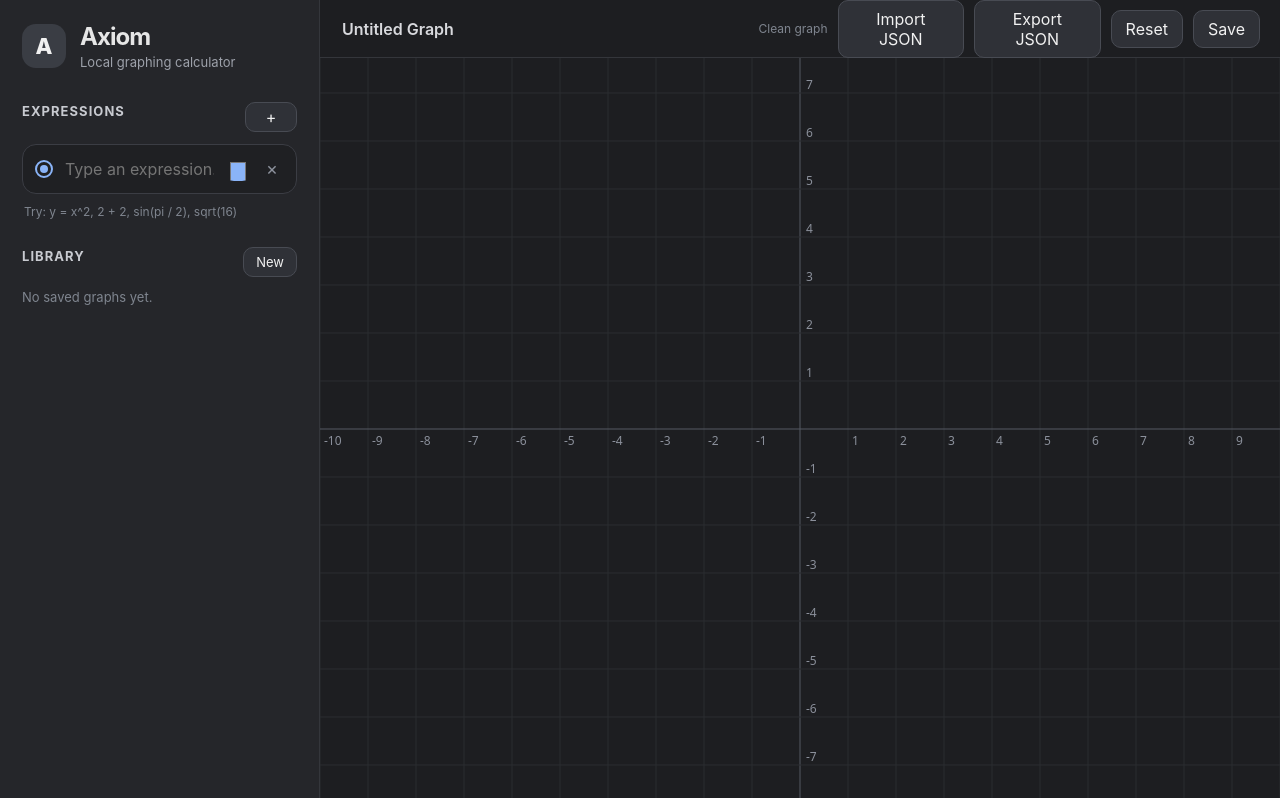
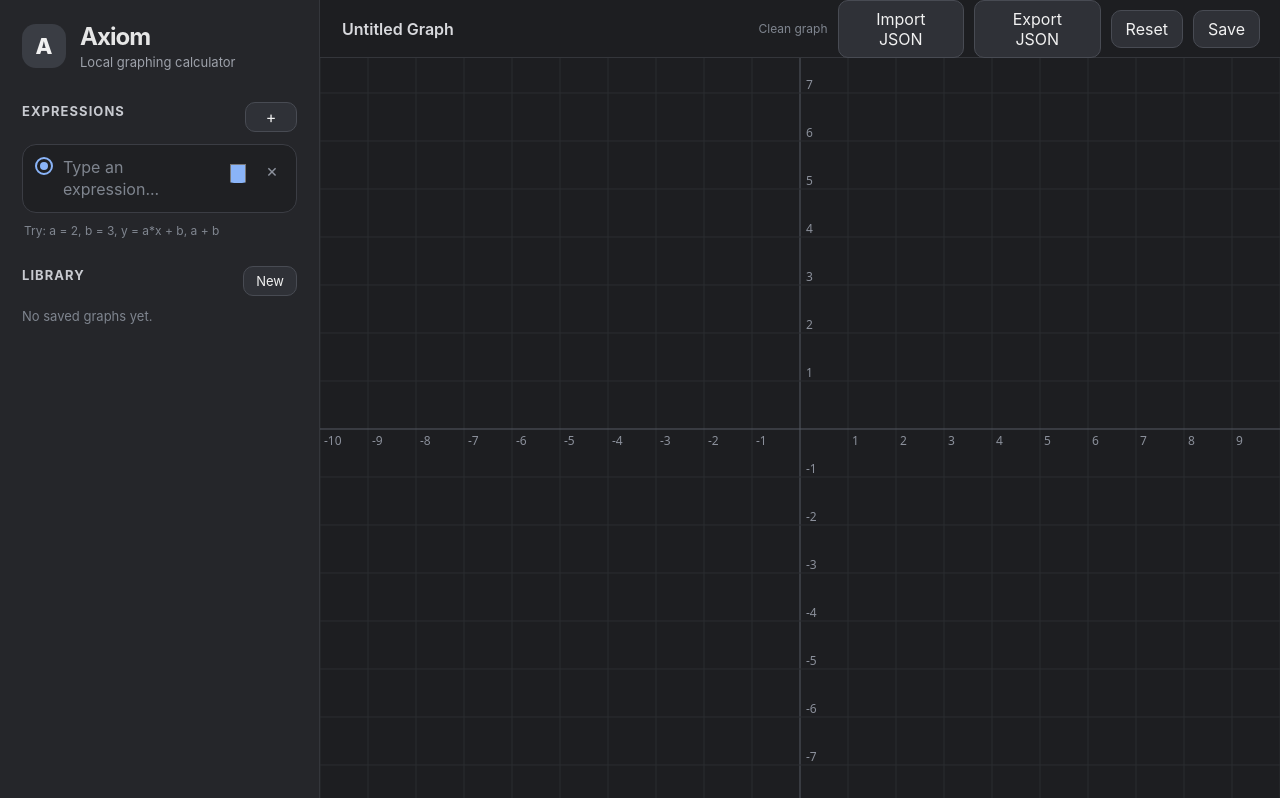
Before and after one commit to Voryalis/axiom, a React (Vite) app: page / in a window 1280 px wide. Built offline with nearby package versions, Linux system fonts and the light colour scheme.

Commit message:
Improve expression validation and multiline editing

```diff
--- a/src/App.css
+++ b/src/App.css
@@ -374,3 +374,46 @@ input {
   color: #9da1aa;
   font-size: 12px;
 }
+
+.expression-card {
+  align-items: flex-start;
+}
+
+.expression-input-stack {
+  display: grid;
+  min-width: 0;
+  flex: 1;
+  gap: 4px;
+}
+
+.expression-textarea {
+  width: 100%;
+  min-height: 24px;
+  border: 0;
+  outline: 0;
+  resize: none;
+  overflow: hidden;
+  background: transparent;
+  color: #f1f1f1;
+  font: inherit;
+  line-height: 1.35;
+  padding: 0;
+  margin: 0;
+  white-space: pre-wrap;
+  overflow-wrap: anywhere;
+}
+
+.expression-textarea::placeholder {
+  color: #7f858f;
+}
+
+.expression-result {
+  color: #9da1aa;
+  font-size: 12px;
+  line-height: 1.25;
+}
+
+.color-picker-label,
+.remove-button {
+  margin-top: 2px;
+}
--- a/src/App.tsx
+++ b/src/App.tsx
@@ -140,15 +140,6 @@ function saveGraphLibrary(graphs: SavedGraph[]) {
   localStorage.setItem(GRAPH_LIBRARY_KEY, JSON.stringify(graphs, null, 2));
 }
 
-function isGraphLikeExpression(raw: string) {
-  const trimmed = raw.trim().toLowerCase();
-
-  if (!trimmed) return false;
-  if (trimmed.startsWith("y=") || trimmed.startsWith("y =")) return true;
-
-  return /\bx\b/.test(trimmed);
-}
-
 function normalizeMathExpression(raw: string) {
   const trimmed = raw.trim();
 
@@ -163,16 +154,42 @@ function normalizeMathExpression(raw: string) {
   return trimmed;
 }
 
-function evaluateMathExpression(raw: string) {
-  const expression = normalizeMathExpression(raw);
+function parseVariableAssignment(rawExpression: string) {
+  const match = rawExpression.trim().match(/^([a-zA-Z]\w*)\s*=\s*(.+)$/);
 
-  if (!expression || isGraphLikeExpression(raw)) {
-    return "";
+  if (!match) return null;
+
+  const [, name, expression] = match;
+
+  if (!name || !expression) return null;
+  if (name === "x" || name === "y") return null;
+
+  return { name, expression };
 }
 
+function buildEvaluationScope(expressions: GraphExpression[]) {
+  const scope: Record<string, number> = {};
+
+  for (const item of expressions) {
+    const assignment = parseVariableAssignment(item.raw);
+
+    if (!assignment) continue;
+
     try {
-    const value = math.evaluate(expression);
+      const value = math.evaluate(assignment.expression, scope);
 
+      if (typeof value === "number" && Number.isFinite(value)) {
+        scope[assignment.name] = value;
+      }
+    } catch {
+      continue;
+    }
+  }
+
+  return scope;
+}
+
+function formatEvaluatedValue(value: unknown) {
   if (typeof value === "number") {
     if (!Number.isFinite(value)) return "undefined";
     return `= ${Number(value.toPrecision(12)).toString()}`;
@@ -183,6 +200,30 @@ function evaluateMathExpression(raw: string) {
   }
 
   return "";
+}
+
+function evaluateMathExpression(raw: string, expressions: GraphExpression[]) {
+  const expression = normalizeMathExpression(raw);
+  const assignment = parseVariableAssignment(raw);
+  const scope = buildEvaluationScope(expressions);
+
+  if (!expression) return "";
+
+  try {
+    if (assignment) {
+      const value = math.evaluate(assignment.expression, scope);
+      return formatEvaluatedValue(value);
+    }
+
+    const compiled = math.compile(expression);
+    const usesX = /\bx\b/.test(expression);
+
+    if (usesX) {
+      return "";
+    }
+
+    const value = compiled.evaluate(scope);
+    return formatEvaluatedValue(value);
   } catch {
     return "invalid";
   }
@@ -190,20 +231,38 @@ function evaluateMathExpression(raw: string) {
 
 function App() {
   const fileInputRef = useRef<HTMLInputElement | null>(null);
-  const expressionInputRefs = useRef<Record<string, HTMLInputElement | null>>({});
+  const expressionInputRefs = useRef<Record<string, HTMLTextAreaElement | null>>(
+    {},
+  );
 
   const startingExpressions = useMemo(() => createDefaultExpressions(), []);
 
   const [activeGraphId, setActiveGraphId] = useState<string>(crypto.randomUUID());
   const [title, setTitle] = useState("Untitled Graph");
-  const [expressions, setExpressions] = useState<GraphExpression[]>(startingExpressions);
+  const [expressions, setExpressions] = useState<GraphExpression[]>(
+    startingExpressions,
+  );
   const [nextColorIndex, setNextColorIndex] = useState(startingExpressions.length);
   const [library, setLibrary] = useState<SavedGraph[]>(() => loadGraphLibrary());
   const [saveStatus, setSaveStatus] = useState("Clean graph");
 
+  function resizeExpressionInput(element: HTMLTextAreaElement | null) {
+    if (!element) return;
+
+    element.style.height = "0px";
+    element.style.height = `${element.scrollHeight}px`;
+  }
+
   function focusExpression(id: string) {
     requestAnimationFrame(() => {
-      expressionInputRefs.current[id]?.focus();
+      const element = expressionInputRefs.current[id];
+      if (!element) return;
+
+      resizeExpressionInput(element);
+      element.focus();
+
+      const length = element.value.length;
+      element.setSelectionRange(length, length);
     });
   }
 
@@ -250,7 +309,9 @@ function App() {
   }
 
   function removeExpression(id: string) {
-    setExpressions((current) => current.filter((expression) => expression.id !== id));
+    setExpressions((current) =>
+      current.filter((expression) => expression.id !== id),
+    );
     markUnsaved();
   }
 
@@ -274,7 +335,9 @@ function App() {
       return next;
     });
 
-    setSaveStatus(`Saved to library ${new Date(graph.updatedAt).toLocaleTimeString()}`);
+    setSaveStatus(
+      `Saved to library ${new Date(graph.updatedAt).toLocaleTimeString()}`,
+    );
   }
 
   function loadGraph(graph: SavedGraph) {
@@ -409,6 +472,12 @@ function App() {
     };
   }, [activeGraphId, title, expressions, nextColorIndex]);
 
+  useEffect(() => {
+    for (const expression of expressions) {
+      resizeExpressionInput(expressionInputRefs.current[expression.id] ?? null);
+    }
+  }, [expressions]);
+
   return (
     <main className="app">
       <aside className="sidebar">
@@ -433,7 +502,7 @@ function App() {
           ) : (
             <div className="expression-list">
               {expressions.map((expression) => {
-                const result = evaluateMathExpression(expression.raw);
+                const result = evaluateMathExpression(expression.raw, expressions);
 
                 return (
                   <div
@@ -445,7 +514,9 @@ function App() {
                     <button
                       className="visibility-button"
                       onClick={() => toggleExpression(expression.id)}
-                      title={expression.visible ? "Hide expression" : "Show expression"}
+                      title={
+                        expression.visible ? "Hide expression" : "Show expression"
+                      }
                       style={{ borderColor: expression.color }}
                     >
                       <span
@@ -459,19 +530,29 @@ function App() {
                     </button>
 
                     <div className="expression-input-stack">
-                      <input
+                      <textarea
                         ref={(element) => {
                           expressionInputRefs.current[expression.id] = element;
+                          resizeExpressionInput(element);
                         }}
+                        className="expression-textarea"
+                        rows={1}
                         value={expression.raw}
                         onChange={(event) =>
                           updateExpression(expression.id, event.target.value)
+                        }
+                        onInput={(event) =>
+                          resizeExpressionInput(
+                            event.currentTarget as HTMLTextAreaElement,
+                          )
                         }
                         placeholder="Type an expression..."
                         spellCheck={false}
                       />
 
-                      {result ? <span className="expression-result">{result}</span> : null}
+                      {result ? (
+                        <span className="expression-result">{result}</span>
+                      ) : null}
                     </div>
 
                     <label className="color-picker-label" title="Change line color">
@@ -499,7 +580,7 @@ function App() {
           )}
 
           <p className="hint">
-            Try: y = x^2, 2 + 2, sin(pi / 2), sqrt(16)
+            Try: a = 2, b = 3, y = a*x + b, a + b
           </p>
         </section>
 
--- a/src/components/GraphCanvas.tsx
+++ b/src/components/GraphCanvas.tsx
@@ -230,9 +230,11 @@ function draw(
   drawGrid(ctx, width, height, viewport);
   drawLabels(ctx, width, height, viewport);
 
+  const scope = buildEvaluationScope(expressions);
+
   for (const expression of expressions) {
     if (!expression.visible) continue;
-    drawExpression(ctx, width, height, expression, viewport);
+    drawExpression(ctx, width, height, expression, viewport, scope);
   }
 }
 
@@ -250,8 +252,52 @@ function normalizeExpression(raw: string) {
   return trimmed;
 }
 
+function isVariableAssignment(rawExpression: string) {
+  const trimmed = rawExpression.trim();
+
+  if (trimmed.toLowerCase().startsWith("y=")) return false;
+  if (trimmed.toLowerCase().startsWith("y =")) return false;
+
+  return /^[a-zA-Z]\w*\s*=/.test(trimmed);
+}
+
+function parseVariableAssignment(rawExpression: string) {
+  const match = rawExpression.trim().match(/^([a-zA-Z]\w*)\s*=\s*(.+)$/);
+
+  if (!match) return null;
+
+  const [, name, expression] = match;
+
+  if (!name || !expression) return null;
+
+  return { name, expression };
+}
+
+function buildEvaluationScope(expressions: GraphExpression[]) {
+  const scope: Record<string, number> = {};
+
+  for (const item of expressions) {
+    const assignment = parseVariableAssignment(item.raw);
+
+    if (!assignment) continue;
+    if (assignment.name === "x" || assignment.name === "y") continue;
+
+    try {
+      const value = math.evaluate(assignment.expression, scope);
+
+      if (typeof value === "number" && Number.isFinite(value)) {
+        scope[assignment.name] = value;
+      }
+    } catch {
+      continue;
+    }
+  }
+
+  return scope;
+}
+
 function isGraphLikeExpression(rawExpression: string) {
-  return rawExpression.trim().length > 0;
+  return rawExpression.trim().length > 0 && !isVariableAssignment(rawExpression);
 }
 
 function graphToScreenX(x: number, width: number, viewport: Viewport) {
@@ -359,6 +405,7 @@ function drawExpression(
   height: number,
   graphExpression: GraphExpression,
   viewport: Viewport,
+  scope: Record<string, number>,
 ) {
   if (!isGraphLikeExpression(graphExpression.raw)) return;
 
@@ -387,7 +434,7 @@ function drawExpression(
     let y: unknown;
 
     try {
-      y = compiled.evaluate({ x });
+      y = compiled.evaluate({ ...scope, x });
     } catch {
       started = false;
       continue;
```
Also changed, not shown: 1 other file (tests, documents, lock files or other folders). Lines whose indentation alone changed are shown as unchanged.
